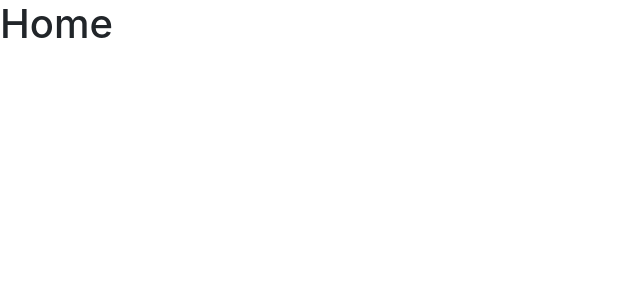
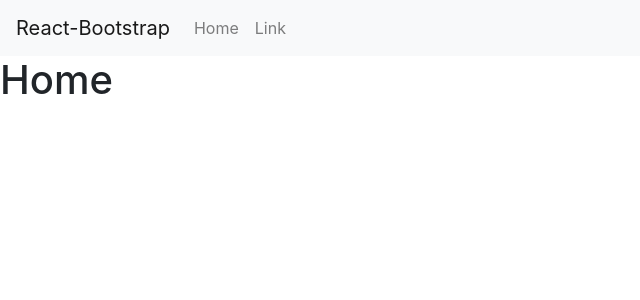
Before and after one commit to prmorais/games_react_frontend, a React (Create React App) app: page / in a window 1280 px wide. Shown: the top 300 px of the page, without its empty margins (0-640 px from the left). Built offline with nearby package versions, Linux system fonts and the light colour scheme.

Commit message:
Adicionando navbar - erro

```diff
--- a/package.json
+++ b/package.json
@@ -12,8 +12,8 @@
     "@types/react-dom": "^16.9.0",
     "axios": "^0.20.0",
     "bootstrap": "^4.5.2",
-    "bootstrap-react": "^0.5.0-alpha.6",
     "react": "^16.13.1",
+    "react-bootstrap": "^1.3.0",
     "react-dom": "^16.13.1",
     "react-router-dom": "^5.2.0",
     "react-scripts": "3.4.3",
--- a/src/App.tsx
+++ b/src/App.tsx
@@ -1,10 +1,12 @@
 import React from 'react';
 import { BrowserRouter } from 'react-router-dom';
 import Routes from "./routes";
+import Header from "./components/Header";
 
 function App() {
   return (
     <BrowserRouter>
+        <Header/>
         <Routes/>
     </BrowserRouter>
   );
--- /dev/null
+++ b/src/components/Header/index.tsx
@@ -0,0 +1,19 @@
+import React from "react";
+import {Navbar, Nav} from "react-bootstrap";
+
+const Header: React.FC = () => {
+    return (
+        <Navbar bg="light" expand="lg">
+            <Navbar.Brand href="#home">React-Bootstrap</Navbar.Brand>
+            <Navbar.Toggle aria-controls="basic-navbar-nav" />
+            <Navbar.Collapse id="basic-navbar-nav">
+                <Nav className="mr-auto">
+                    <Nav.Link href="#home">Home</Nav.Link>
+                    <Nav.Link href="#link">Link</Nav.Link>
+                </Nav>
+            </Navbar.Collapse>
+        </Navbar>
+    )
+};
+
+export default Header;
```
Also changed, not shown: 1 other file (tests, documents, lock files or other folders).
